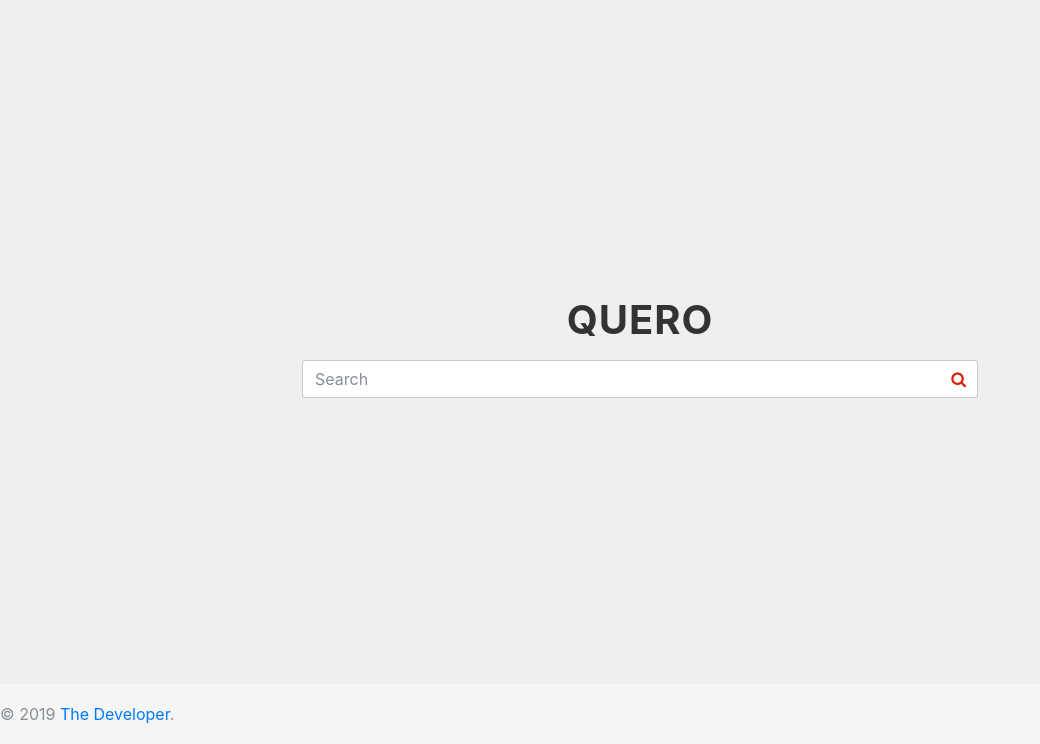
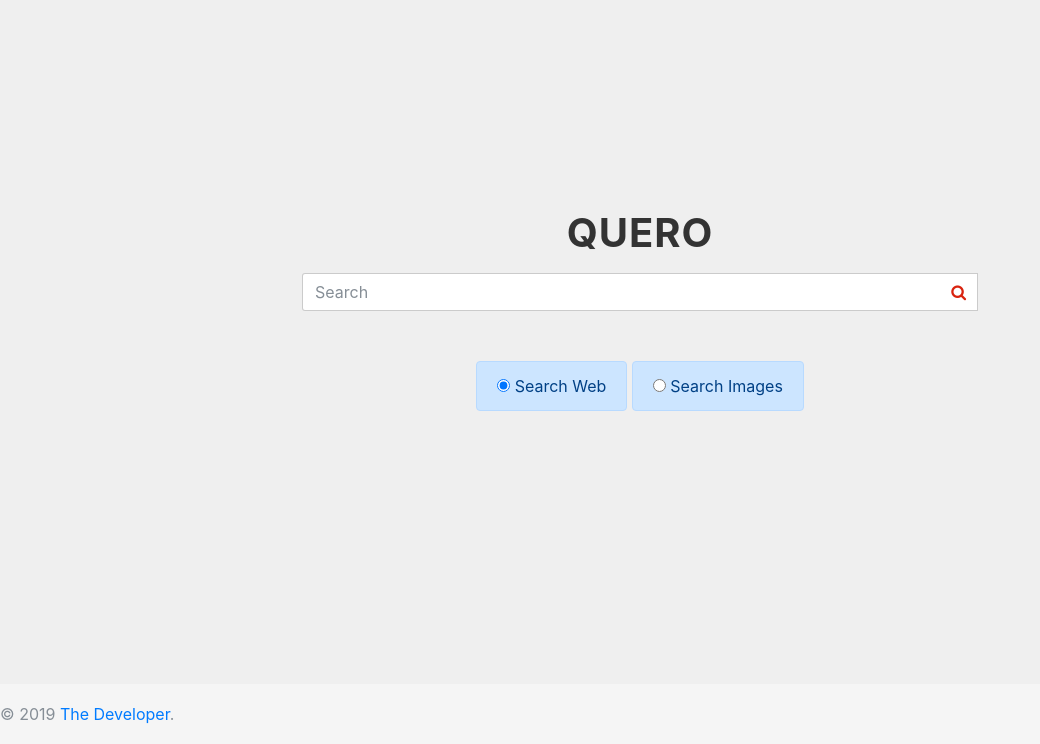
Before and after one commit to TohidN/quaero, a Django app: page / in a window 1280 px wide. Shown: the part 56-800 px from the top of the page, without its empty margins (0-1040 px from the left). Run offline with Django 3.2, Linux system fonts and the light colour scheme; some libraries are stand-ins or nearby versions.

Commit message:
image search is added

```diff
--- a/quaero/static/css/search.css
+++ b/quaero/static/css/main.css
@@ -21,19 +21,19 @@
 }
 
 
-#home-search-input {
+.home-search-input {
 	margin:0;
 	margin-top: 10px;
 	padding: 0;
 }
- #home-search-input .search-query {
+.home-search-input .search-query {
 	padding-right: 40px;
 	margin-bottom: 0;
 	-webkit-border-radius: 3px;
 	-moz-border-radius: 3px;
 	border-radius: 3px;
 }
-#home-search-input .btn-search {
+.home-search-input .btn-search {
 	border: 0;
 	background: none;
 	position: absolute;
@@ -49,7 +49,7 @@
 	cursor: pointer;
 }
 
-#home-search-input .btn-search:hover {
+.home-search-input .btn-search:hover {
     background: #DDD;
     border-right: 1px #aaa solid;
     border-bottom: 1px #aaa solid;
@@ -60,3 +60,26 @@
 .search-query:focus + .btn-search {
 	z-index: 3;
 }
+
+.home-search-type{
+    padding: 50px;
+    margin: 0 auto;
+    text-align: center;
+}
+
+.image-container {
+	-webkit-column-count: 4; /* Chrome, Safari, Opera */
+    -moz-column-count: 4; /* Firefox */
+    column-count: 4;
+}
+.image-container img{
+    max-width: 100%;
+    margin: 2px 0;
+}
+@media (max-width: 500px) {
+    .image-container {
+        -webkit-column-count: 1; /* Chrome, Safari, Opera */
+        -moz-column-count: 1; /* Firefox */
+        column-count: 1;
+	}
+}
--- a/quaero/templates/page.html
+++ b/quaero/templates/page.html
@@ -3,7 +3,7 @@
 {% load i18n %}
 
 {% block header %}
-<link href="{% static 'css/page.css' %}" rel="stylesheet">
+<link href="{% static 'css/main.css' %}" rel="stylesheet">
 {% endblock %}
 
 {% block footer %}
--- a/quaero/templates/search-home.html
+++ b/quaero/templates/search-home.html
@@ -3,7 +3,7 @@
 {% load i18n %}
 
 {% block header %}
-<link href="{% static 'css/search.css' %}" rel="stylesheet">
+<link href="{% static 'css/main.css' %}" rel="stylesheet">
 {% endblock %}
 
 {% block footer %}
@@ -17,13 +17,23 @@
 	<main role="main" class="container">
 		<h1 class="logo">Quero</h1>
 		<form id="searchform" action="{% url 'search-result' %}" method="get" accept-charset="utf-8">
-			<div id="home-search-input">
+			<div class="home-search-input">
 				<div class="input-group col-md-12">
 					<input name="q" type="text" class=" search-query form-control" placeholder="Search" />
 					<button class="btn btn-search" type="submit" form="searchform">
 						<i class="fa fa-search"></i>
 					</button>
 				</div>
+			</div>
+			<div class="home-search-type">
+				<div class="form-check">
+					<label class="alert alert-primary active">
+						<input type="radio" name="t" id="option1" autocomplete="off" value="web" checked> Search Web
+					</label>
+					<label class="alert alert-primary">
+						<input type="radio" name="t" id="option2" autocomplete="off" value="images"> Search Images
+					</label>
+				</div>
 			 </div>
 		</form>
 	</main>
--- a/quaero/views.py
+++ b/quaero/views.py
@@ -1,3 +1,5 @@
+from itertools import chain
+
 from django.shortcuts import render, get_object_or_404
 from django.core.paginator import Paginator, EmptyPage, PageNotAnInteger
 from django.db.models import Q
@@ -13,35 +15,94 @@
 
 def search_result(request):
 	query = request.GET.get('q')
-	results = Page.objects.filter(
-		Q(page_title__icontains=query) | Q(article_keywords__icontains=[query]) |
-		Q(article_title__icontains=query) | Q(article_content__icontains=query)
-	)
-	count = results.count()
+	search_type = request.GET.get('t')
 
-	page = request.GET.get('page', 1)
-	paginator = Paginator(results, 20)
-	adjacent_pages = 5
-	page = int(page)
-	start_page = max(page - adjacent_pages, 1)
-	if start_page <= 3: start_page = 1
-	end_page = page + adjacent_pages + 1
-	if end_page >= paginator.num_pages - 1: end_page = paginator.num_pages + 1
-	try:
-		results = paginator.page(page)
-	except PageNotAnInteger:
-		results = paginator.page(1)
-	except EmptyPage:
-		results = paginator.page(paginator.num_pages)
+	if search_type == "images":
+		# Search Image Tags
+		results1 = ImageDetail.objects.filter(
+			Q(title__icontains=query) | Q(alt__icontains=[query])
+		)
+		# Get images located in related pages
+		results2 = ImageDetail.objects.filter(
+			Q(page__page_title__icontains=query) | Q(page__article_keywords__icontains=[query]) |
+			Q(page__article_title__icontains=query) | Q(page__article_content__icontains=query)
+		)
+		# sort and add more popular images at top
+		images = {}
+		results = []
+		#top_results = button_results = set()
+		for item in chain(results1, results2):
+			item_url = item.image.get_url()
+			if item_url in images:
+				if item in results1:
+					images[item_url]['rank'] += 10
+				if item in results2:
+					images[item_url]['rank'] += 1
+			else:
+				rank = 1
+				if item in results1:
+					rank += 10
+				if item in results2:
+					rank += 1
+				images[item_url] = {'image': item, 'rank': rank}
+		sorted_images = sorted(images, key=lambda x: x[rank])
+		for item in sorted_images:
+			results.append(images[item]['image'])
+		# Merge two results
+		#results = list(chain(top_results, button_results))
+		count = len(results)
 
-	context = {
-		'query': query,
-		'results': results,
-		'count': count,
-		'paginator_range': range(start_page, end_page),
-	}
-	return render(request, "search-result.html", context)
+		page = request.GET.get('page', 1)
+		paginator = Paginator(results, 20)
+		adjacent_pages = 5
+		page = int(page)
+		start_page = max(page - adjacent_pages, 1)
+		if start_page <= 3: start_page = 1
+		end_page = page + adjacent_pages + 1
+		if end_page >= paginator.num_pages - 1: end_page = paginator.num_pages + 1
+		try:
+			results = paginator.page(page)
+		except PageNotAnInteger:
+			results = paginator.page(1)
+		except EmptyPage:
+			results = paginator.page(paginator.num_pages)
 
+		context = {
+			'query': query,
+			'results': results,
+			'count': count,
+			'paginator_range': range(start_page, end_page),
+		}
+		return render(request, "search-image-result.html", context)
+	else:
+		results = Page.objects.filter(
+			Q(page_title__icontains=query) | Q(article_keywords__icontains=[query]) |
+			Q(article_title__icontains=query) | Q(article_content__icontains=query)
+		)
+		count = results.count()
+
+		page = request.GET.get('page', 1)
+		paginator = Paginator(results, 20)
+		adjacent_pages = 5
+		page = int(page)
+		start_page = max(page - adjacent_pages, 1)
+		if start_page <= 3: start_page = 1
+		end_page = page + adjacent_pages + 1
+		if end_page >= paginator.num_pages - 1: end_page = paginator.num_pages + 1
+		try:
+			results = paginator.page(page)
+		except PageNotAnInteger:
+			results = paginator.page(1)
+		except EmptyPage:
+			results = paginator.page(paginator.num_pages)
+
+		context = {
+			'query': query,
+			'results': results,
+			'count': count,
+			'paginator_range': range(start_page, end_page),
+		}
+		return render(request, "search-result.html", context)
 
 def site_list(request):
 	sites = Site.objects.order_by('-site_url').all()
```
Also changed, not shown: quaero/static/css/page.css (deleted, +0 -16 lines), quaero/templates/search-image-result.html (added, +66 -0 lines), quaero/templates/search-result.html (+6 -3 lines).
